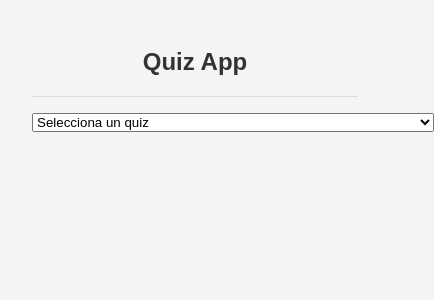
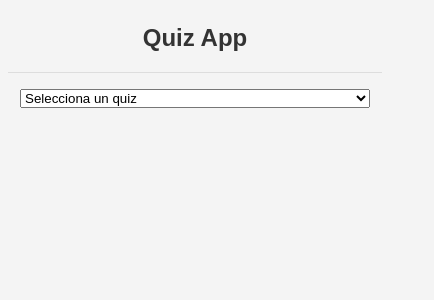
Before and after one commit to paulasuarezp/QuizApp, a React (Vite) app: page / in a window 390 px wide. Shown: the top 300 px of the page, 434 px wide, since content can reach past the window. Built offline with nearby package versions, Linux system fonts and the light colour scheme.

Commit message:
Correcciones y mejoras de presentacion

```diff
--- a/src/components/Question.tsx
+++ b/src/components/Question.tsx
@@ -54,7 +54,11 @@ const QuestionComponent: React.FC<QuestionProps> = ({
                 ))}
             </ul>
             {showResults && question.explanation && (
-                <div className="explanation">{question.explanation}</div>
+                <div
+                    className="explanation"
+                    dangerouslySetInnerHTML={{ __html: question.explanation }}
+                />
+
             )}
         </div>
     );
--- a/src/data/DSSAC-2024.json
+++ b/src/data/DSSAC-2024.json
@@ -62,8 +62,8 @@
             "EAL4",
             "EAL5"
         ],
-        "answer": 2,
-        "explanation": "EAL4 es considerado el nivel donde se exige evidencia de que la implementación cumple con lo documentado, incluyendo el diseño detallado y pruebas independientes. Diapositivas Tema 10 Pág 50 - Examen Modelo A 01/2024"
+        "answer": 0,
+        "explanation": "<p>Tema 10 Pág 43 - Examen Modelo A 01/2024 <strong>Respuesta correcta:</strong> <code>EAL1</code></p><p>Según la metodología <strong>Common Criteria (ISO 15408)</strong>, los niveles de garantía EAL indican el grado de confianza en la evaluación de un producto:</p><ul><li><strong>EAL1:</strong> Funcionalidad probada. Se verifica que la evaluación coincide con la documentación.</li><li><strong>EAL2:</strong> Estructuralmente probado. Se obtienen evidencias más detalladas de la funcionalidad.</li><li><strong>EAL3:</strong> Probado y verificado metódicamente. Incluye pruebas de caja gris.</li><li><strong>EAL4:</strong> Diseñado, probado y revisado metódicamente. Se identifican vulnerabilidades independientes.</li><li><strong>EAL5:</strong> Diseñado y probado semiformalmente. Se aplican técnicas avanzadas de seguridad.</li><li><strong>EAL6:</strong> Diseño verificado y probado semiformalmente. Se realiza un análisis apoyado en un diseño modular y una exposición ordenada de la implementación.</li><li><strong>EAL7:</strong> Diseño verificado y probado formalmente. Confirma de forma independiente y completa los resultados de pruebas de caja blanca realizadas por el desarrollador.</li></ul>"
     },
     {
         "question": "Señalar la respuesta correcta. Verificar que se está utilizando sistemas duplicados en los que se requiere muy alta disponibilidad se corresponde al área de la auditoría de un Plan de Recuperación ante Desastres:",
--- a/src/data/HEAM.json
+++ b/src/data/HEAM.json
@@ -657,7 +657,7 @@
       "\\x70\\x41\\x32\\x09"
     ],
     "answer": 2,
-    "explanation": "Little-endian almacena el byte menos significativo primero, por lo que 0x07142390 se guarda como \\x90\\x23\\x14\\x07."
+    "explanation": "<p>En una arquitectura <strong>Little-endian</strong>, los bytes se almacenan en orden inverso al que aparecen. La dirección <code>0x07142390</code> se descompone en bytes así: <code>0x07</code>, <code>0x14</code>, <code>0x23</code>, <code>0x90</code>. Al invertirlos para guardarlos en memoria, obtenemos <code>\\x90\\x23\\x14\\x07</code>.</p>"
   },
   {
     "question": "¿Qué realiza el comando “echo 0 > /proc/sys/kernel/randomize_va_space” en un sistema Linux?",
@@ -679,7 +679,7 @@
       "No es necesario."
     ],
     "answer": 1,
-    "explanation": "El número de columnas debe coincidir en una instrucción UNION ALL SELECT para que la consulta SQL no genere error."
+    "explanation": "<p><strong>Respuesta correcta:</strong> <code>Para el comando UNION ALL SELECT</code></p><p>Al realizar una inyección SQL con <code>UNION ALL SELECT</code>, es necesario que la consulta inyectada tenga el <strong>mismo número de columnas</strong> que la consulta original. Si el número de columnas no coincide, el motor de base de datos devolverá un error, impidiendo que se ejecute correctamente la inyección.</p>"
   },
   {
     "question": "Indica qué afirmación es cierta respecto al fuzzing:",
@@ -701,7 +701,7 @@
       "Hace muy difícil seguir la pista hasta el atacante."
     ],
     "answer": 2,
-    "explanation": "CSRF aprovecha que el navegador envía automáticamente cookies de sesión, explotando la confianza que el servidor tiene en el navegador."
+    "explanation": "<p><strong>CSRF</strong> son las siglas de <strong>Cross-Site Request Forgery</strong> (falsificación de petición en sitios cruzados). Esta vulnerabilidad se basa en que el navegador de una víctima autenticada puede ser manipulado para enviar peticiones maliciosas a un servidor en el que confía, sin que el usuario lo sepa. Es decir, <strong>aprovecha la confianza que tiene un navegador en un servidor web</strong>, ya que este asume que las peticiones provienen legítimamente del usuario autenticado.</p>"
   },
   {
     "question": "La pila...",
--- a/src/index.css
+++ b/src/index.css
@@ -4,8 +4,8 @@
   --c-app2: #dddddd;
   --c-btn1: #007bff;
   --c-btn2: #0056b3;
-  --c-main1: #bfd6de;
-  --c-main2: #b5dae8;
+  --c-main1: #e8f0fe;   /* azul hielo */
+  --c-main2: #d2e3fc;
   --c-correct: #5ce25c;
   --c-incorrect: #e25c5c;
   --c-background: #f4f4f4;
@@ -46,6 +46,7 @@ h1 {
   margin-top: 10px;
   padding-bottom: 5px;
   position: relative;
+  text-align: left;
 }
 
 .question::before {
@@ -71,6 +72,7 @@ h1 {
 
 .answer {
   display: flex;
+  text-align: left;
   align-items: center;
   margin-bottom: 10px;
   background-color: var(--c-main1);
@@ -118,6 +120,13 @@ h1 {
 
 /* Estilos para dispositivos móviles */
 @media (max-width: 768px) {
+  #root {
+    padding: 0.5rem;
+  }
+  #topic-selector {
+    max-width: 350px;
+  }
+
   #app {
     margin: 10px;
     padding: 10px;
```
